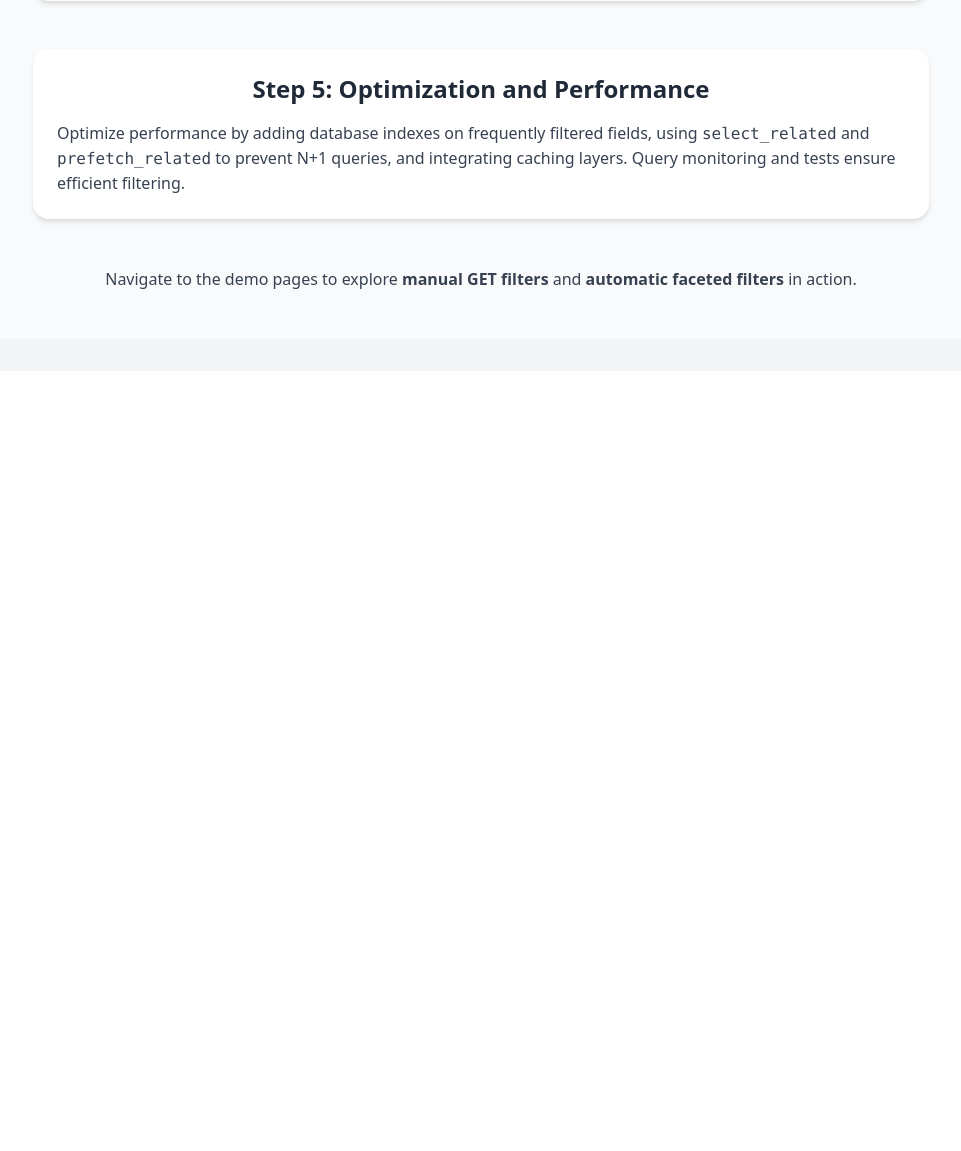
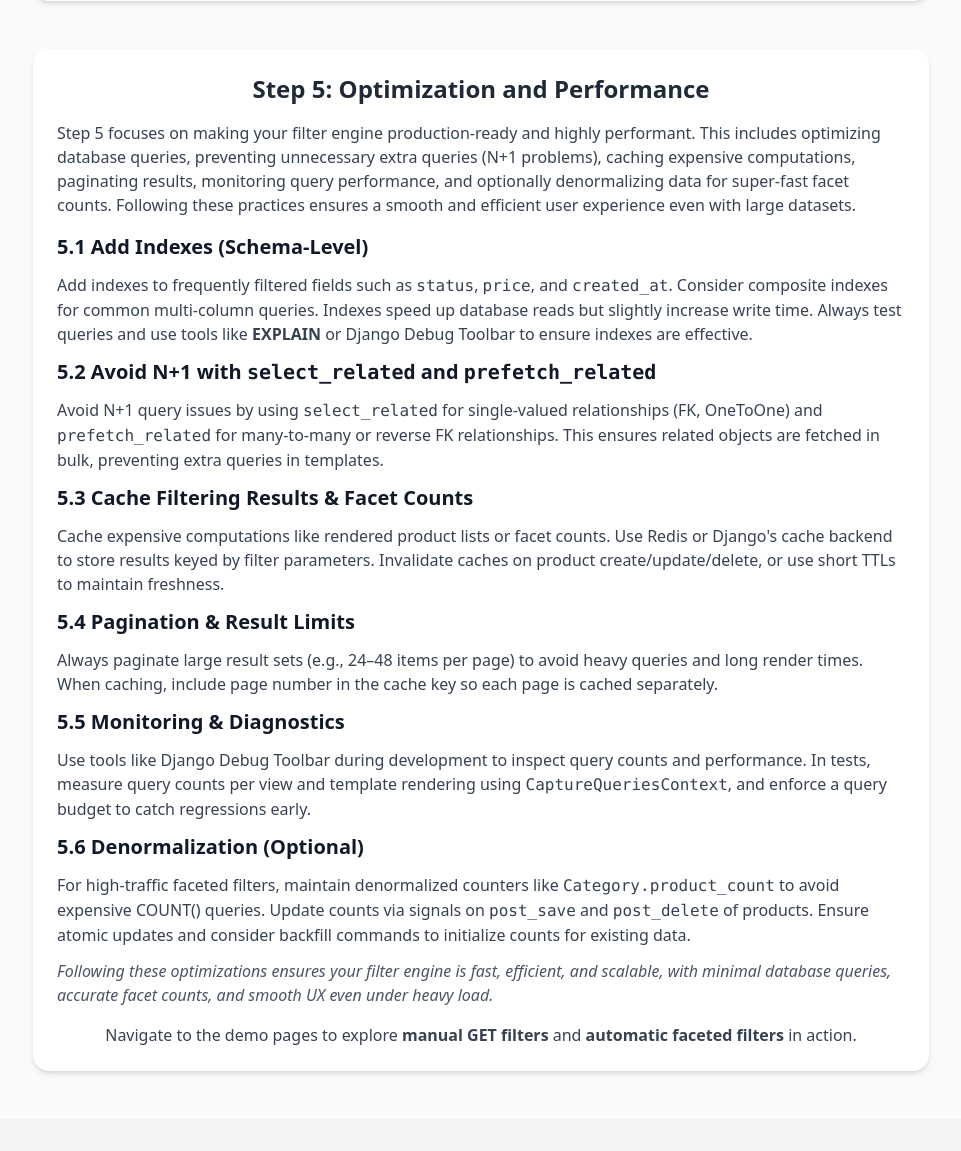
Before and after one commit to ZakariyeNor/filters, a Django app: page / in a window 1280 px wide. Shown: the part 2048-3199 px from the top of the page, without its empty margins (159-1120 px from the left). Before the commit the page ends 2337 px from the top, so only its background shows below. Run offline with Django 5.2, Linux system fonts and the light colour scheme; some libraries are stand-ins or nearby versions.

Commit message:
Update home page for step 5 docs

```diff
--- a/products/templates/products/home.html
+++ b/products/templates/products/home.html
@@ -105,13 +105,66 @@
         </div>
 
         <!-- Step 5 -->
-        <div class="bg-white p-6 rounded-2xl shadow-md space-y-4">
-            <h2 class="text-2xl font-bold text-gray-800 mb-4 text-center">Step 5: Optimization and Performance</h2>
-            <p class="text-gray-700 text-left">
-                Optimize performance by adding database indexes on frequently filtered fields, using <code>select_related</code>
-                and <code>prefetch_related</code> to prevent N+1 queries, and integrating caching layers. Query monitoring and tests ensure efficient filtering.
-            </p>
-        </div>
+<div class="bg-white p-6 rounded-2xl shadow-md space-y-4">
+    <h2 class="text-2xl font-bold text-gray-800 mb-4 text-center">Step 5: Optimization and Performance</h2>
+
+    <!-- Introduction -->
+    <p class="text-gray-700">
+        Step 5 focuses on making your filter engine production-ready and highly performant.
+        This includes optimizing database queries, preventing unnecessary extra queries (N+1 problems),
+        caching expensive computations, paginating results, monitoring query performance,
+        and optionally denormalizing data for super-fast facet counts.
+        Following these practices ensures a smooth and efficient user experience even with large datasets.
+    </p>
+
+    <div class="space-y-3">
+        <h3 class="text-xl font-semibold text-gray-900">5.1 Add Indexes (Schema-Level)</h3>
+        <p class="text-gray-700">
+            Add indexes to frequently filtered fields such as <code>status</code>, <code>price</code>, and <code>created_at</code>.
+            Consider composite indexes for common multi-column queries. Indexes speed up database reads but slightly increase write time.
+            Always test queries and use tools like <strong>EXPLAIN</strong> or Django Debug Toolbar to ensure indexes are effective.
+        </p>
+
+        <h3 class="text-xl font-semibold text-gray-900">5.2 Avoid N+1 with <code>select_related</code> and <code>prefetch_related</code></h3>
+        <p class="text-gray-700">
+            Avoid N+1 query issues by using <code>select_related</code> for single-valued relationships (FK, OneToOne)
+            and <code>prefetch_related</code> for many-to-many or reverse FK relationships.
+            This ensures related objects are fetched in bulk, preventing extra queries in templates.
+        </p>
+
+        <h3 class="text-xl font-semibold text-gray-900">5.3 Cache Filtering Results & Facet Counts</h3>
+        <p class="text-gray-700">
+            Cache expensive computations like rendered product lists or facet counts.
+            Use Redis or Django's cache backend to store results keyed by filter parameters.
+            Invalidate caches on product create/update/delete, or use short TTLs to maintain freshness.
+        </p>
+
+        <h3 class="text-xl font-semibold text-gray-900">5.4 Pagination & Result Limits</h3>
+        <p class="text-gray-700">
+            Always paginate large result sets (e.g., 24–48 items per page) to avoid heavy queries and long render times.
+            When caching, include page number in the cache key so each page is cached separately.
+        </p>
+
+        <h3 class="text-xl font-semibold text-gray-900">5.5 Monitoring & Diagnostics</h3>
+        <p class="text-gray-700">
+            Use tools like Django Debug Toolbar during development to inspect query counts and performance.
+            In tests, measure query counts per view and template rendering using <code>CaptureQueriesContext</code>,
+            and enforce a query budget to catch regressions early.
+        </p>
+
+        <h3 class="text-xl font-semibold text-gray-900">5.6 Denormalization (Optional)</h3>
+        <p class="text-gray-700">
+            For high-traffic faceted filters, maintain denormalized counters like <code>Category.product_count</code> to avoid expensive COUNT() queries.
+            Update counts via signals on <code>post_save</code> and <code>post_delete</code> of products.
+            Ensure atomic updates and consider backfill commands to initialize counts for existing data.
+        </p>
+
+        <p class="text-gray-600 italic text-left">
+            Following these optimizations ensures your filter engine is fast, efficient, and scalable, with minimal database queries,
+            accurate facet counts, and smooth UX even under heavy load.
+        </p>
+</div>
+
 
         <div class="text-center">
             <p class="text-gray-700">
```
